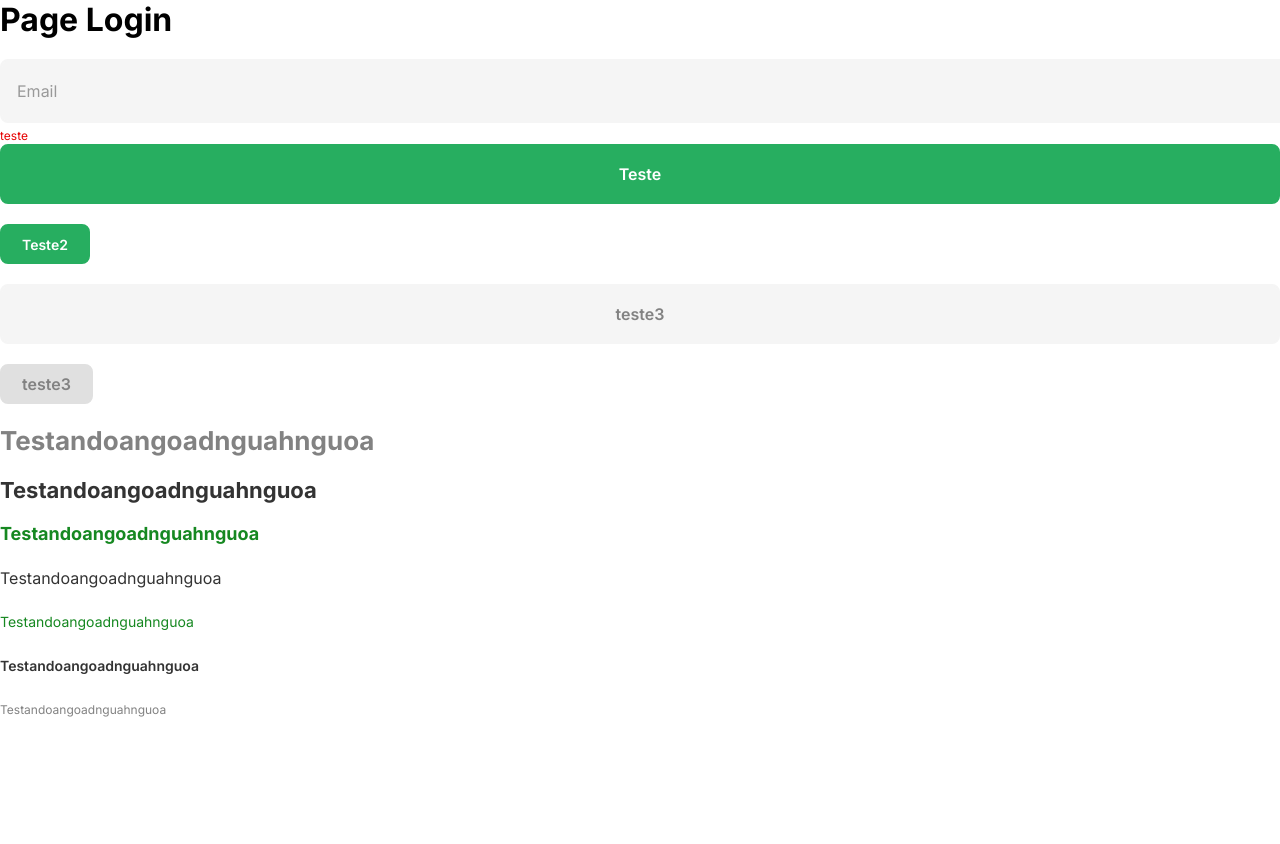
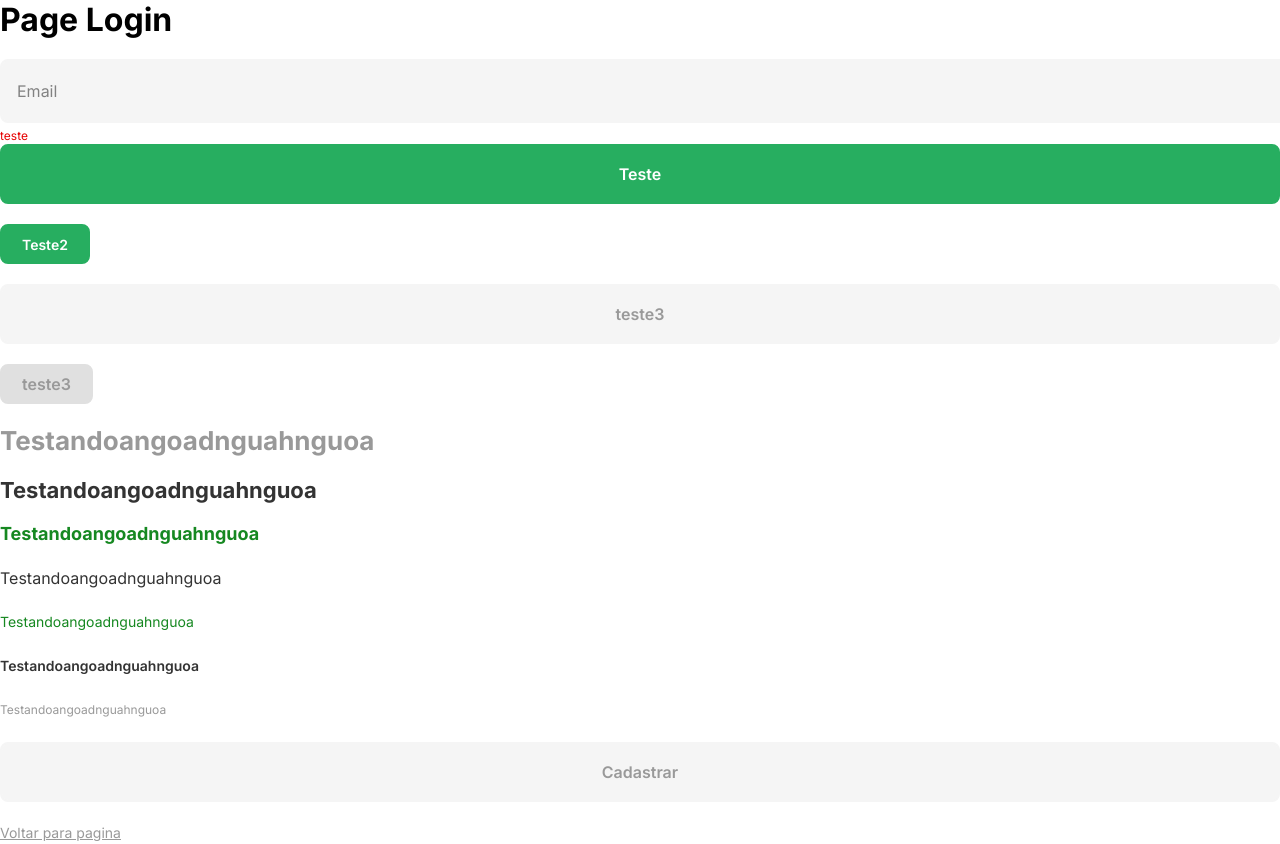
Before and after one commit to Kenzie-Academy-Brasil-Developers/react-entrega-template-hamburgueria-da-kenzie-2.0, a React (Vite) app: page /login in a window 1280 px wide. Shown: the top 844 px of the page. Before the commit the page ends 800 px from the top, so only its background shows below. Built offline with nearby package versions, Linux system fonts and the light colour scheme.

Commit message:
feat: create LinkNavigation component

```diff
--- /dev/null
+++ b/src/components/LinkNavigation/index.tsx
@@ -0,0 +1,19 @@
+import { StyledLinkGrey1Default, StyledLinkUnderline } from "./style";
+
+interface iLinkNavigation {
+  to: string;
+  name: string;
+  variant: "Grey1Default" | "Underline";
+}
+
+export function LinkNavigation({ to, name, variant }: iLinkNavigation) {
+  switch (variant) {
+    case "Grey1Default":
+      return <StyledLinkGrey1Default to={to}>{name}</StyledLinkGrey1Default>;
+      break;
+
+    case "Underline":
+      return <StyledLinkUnderline to={to}>{name}</StyledLinkUnderline>;
+      break;
+  }
+}
--- /dev/null
+++ b/src/components/LinkNavigation/style.ts
@@ -0,0 +1,50 @@
+import styled from "styled-components";
+import { Link } from "react-router-dom";
+
+export const StyledLinkGrey1Default = styled(Link)`
+  cursor: pointer;
+  text-decoration: none;
+  border-radius: 8px;
+  padding: 0 20px;
+
+  display: flex;
+  align-items: center;
+  justify-content: center;
+
+  font-weight: 600;
+  line-height: 19px;
+  font-size: 16px;
+
+  width: 100%;
+  height: 60px;
+
+  border: 2px solid var(--color-gray-1);
+  background-color: var(--color-gray-1);
+  color: var(--color-gray-3);
+
+  &:hover {
+    border: 2px solid var(--color-gray-2);
+    background-color: var(--color-gray-2);
+  }
+
+  &:disabled {
+    border: 2px solid var(--color-gray-3);
+    background-color: var(--color-gray-3);
+    color: var(--color-gray-2);
+  }
+`;
+
+export const StyledLinkUnderline = styled(Link)`
+  cursor: pointer;
+  text-decoration: underline;
+
+  font-weight: 500;
+  font-size: 14px;
+  line-height: 22px;
+
+  color: var(--color-gray-3);
+
+  &:hover {
+    color: var(--color-gray-4);
+  }
+`;
--- a/src/pages/login/index.tsx
+++ b/src/pages/login/index.tsx
@@ -1,5 +1,6 @@
 import { Button } from "../../components/Button";
 import { Input } from "../../components/Input";
+import { LinkNavigation } from "../../components/LinkNavigation";
 import { Title } from "../../components/Title";
 
 export const LoginPage = () => {
@@ -49,6 +50,14 @@ export const LoginPage = () => {
       <Title type="Caption" colorTitle="Grey3">
         Testandoangoadnguahnguoa
       </Title>
+      <br></br>
+      <LinkNavigation name="Cadastrar" to="/register" variant="Grey1Default" />
+      <br></br>
+      <LinkNavigation
+        name="Voltar para pagina"
+        to="/register"
+        variant="Underline"
+      />
     </>
   );
 };
--- a/src/styles/global.ts
+++ b/src/styles/global.ts
@@ -21,8 +21,8 @@ export const GlobalStyle = createGlobalStyle`
   --color-gray-0: #FFFFFF;
   --color-gray-1: #F5F5F5;
   --color-gray-2: #E0E0E0 ;
-  --color-gray-3: #828282;
-  --color-gray-4: #999999;
+  --color-gray-3: #999999;
+  --color-gray-4: #828282;
   --color-gray-5: #333333;
   --color-sucess: #168821;
   --color-negative: #E60000;
```
